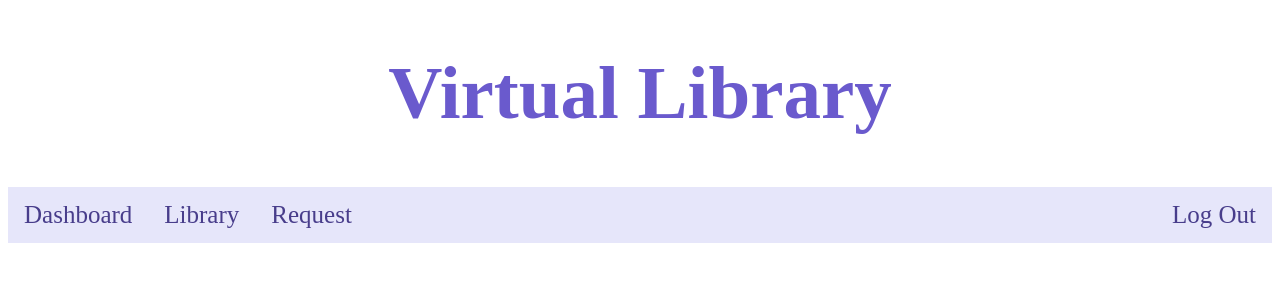
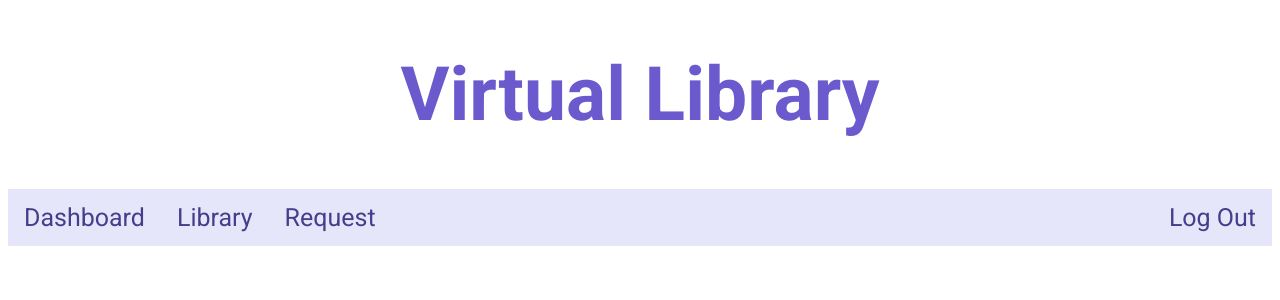
Before and after one commit to stevenvongs/Webtech, a PHP site: page /request.php in a window 1280 px wide. Shown: the top 300 px of the page. Run offline with PHP 8.4, Linux system fonts and the light colour scheme.

Commit message:
centered cards

```diff
--- a/style.css
+++ b/style.css
@@ -2,7 +2,7 @@
 
 body {
     background-color: white;
-    font-family: baskerville, serif;
+    font-family: "Roboto", sans-serif;
 }
 
 .titleLogin {
@@ -136,7 +136,7 @@ td {
     display: flex;
     flex-wrap: wrap;
     justify-content: flex-start;
-    margin: 25px;
+    margin: 50px 15% 25px 18%;
 }
 
 .bookCard {
```
Also changed, not shown: 1 other file.
